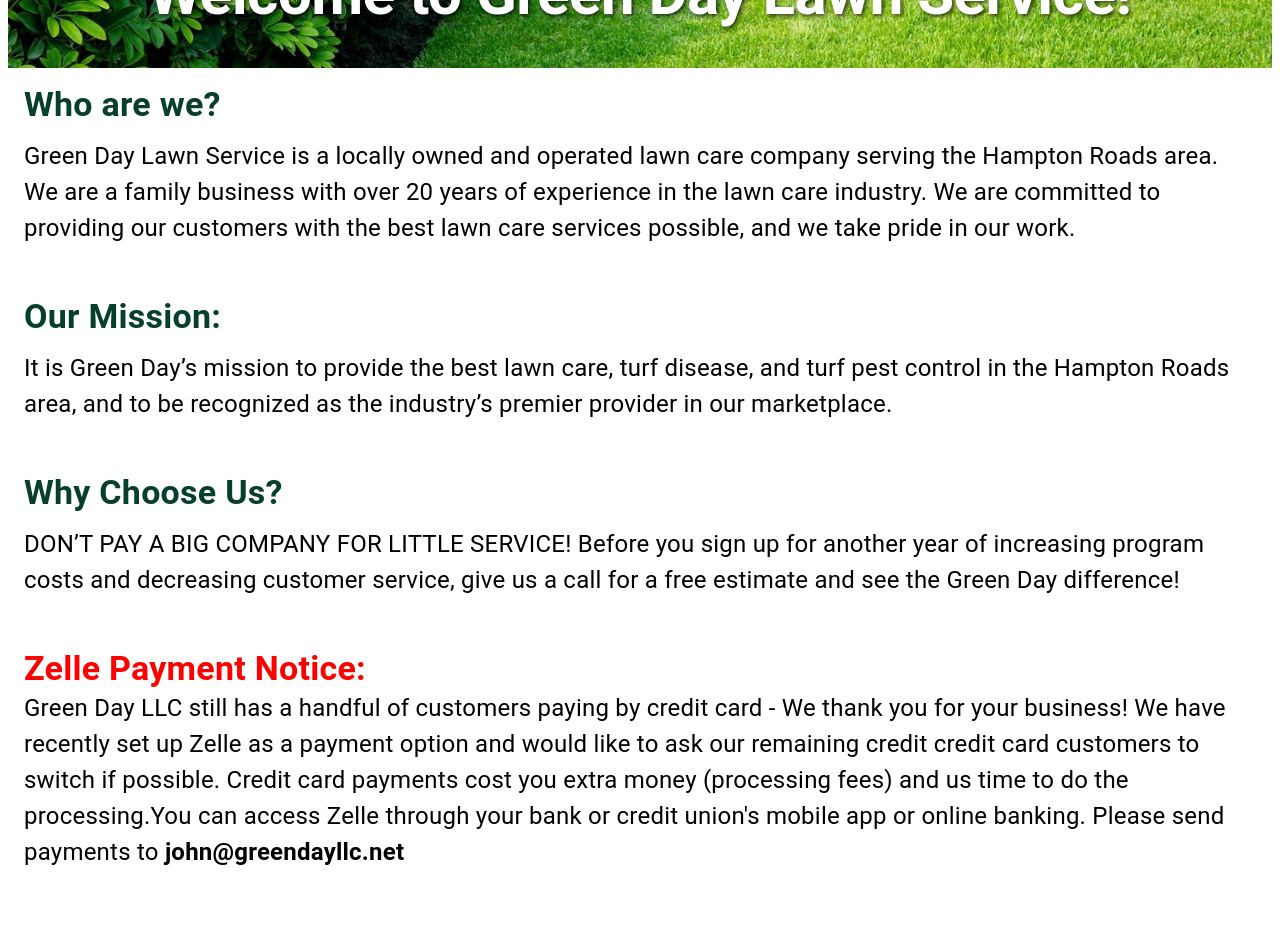
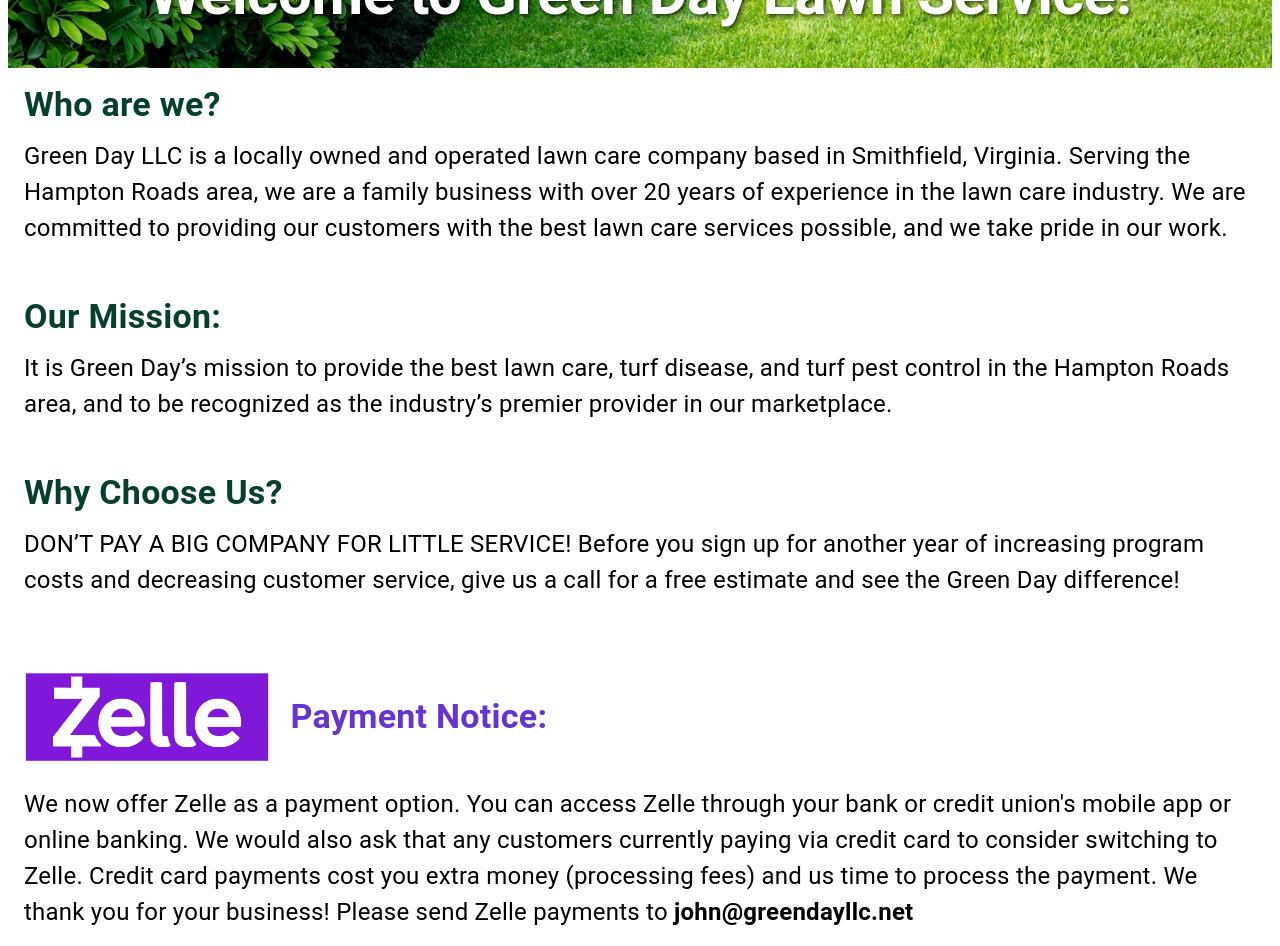
Before and after one commit to RyanS4/GreenDayLLC, a React (Vite) app in the folder green-day-website/: page / in a window 1280 px wide. Shown: the part 180-1126 px from the top of the page. Before the commit the page ends 1066 px from the top, so only its background shows below. Built offline with nearby package versions, Linux system fonts and the light colour scheme.

Commit message:
feat: add zelle logo to homepage

```diff
--- a/green-day-website/src/Pages/Home.jsx
+++ b/green-day-website/src/Pages/Home.jsx
@@ -4,6 +4,7 @@
 import InfoBlock from '../components/InfoBlock';
 import { React } from 'react';
 import home from '../assets/home.jpg';
+import zelle from '../assets/zelle.png';
 
 function Home() {
     return (
@@ -25,15 +26,18 @@
                 Welcome to Green Day Lawn Service!
             </Typography>
             </Box>
-            <InfoBlock title="Who are we?" content="Green Day Lawn Service is a locally owned and operated lawn care company serving the Hampton Roads area. We are a family business with over 20 years of experience in the lawn care industry. We are committed to providing our customers with the best lawn care services possible, and we take pride in our work." />
+            <InfoBlock title="Who are we?" content="Green Day LLC is a locally owned and operated lawn care company based in Smithfield, Virginia. Serving the Hampton Roads area, we are a family business with over 20 years of experience in the lawn care industry. We are committed to providing our customers with the best lawn care services possible, and we take pride in our work." />
             <br />
             <InfoBlock title="Our Mission:" content="It is Green Day’s mission to provide the best lawn care, turf disease, and turf pest control in the Hampton Roads area, and to be recognized as the industry’s premier provider in our marketplace." />
             <br />
             <InfoBlock title="Why Choose Us?" content="DON’T PAY A BIG COMPANY FOR LITTLE SERVICE!  Before you sign up for another year of increasing program costs and decreasing customer service, give us a call for a free estimate and see the Green Day difference!" />
             <br />
             <Box sx={{ margin: 2}} >
-                <Typography variant="h4" component="div" sx={{ color: '#FF0000', fontWeight: 'bold' }}>Zelle Payment Notice:</Typography>
-                <Typography variant="body1" component="div" gutterBottom sx={{ fontSize: '24px' }}>Green Day LLC still has a handful of customers paying by credit card - We thank you for your business! We have recently set up Zelle as a payment option and would like to ask our remaining credit credit card customers to switch if possible. Credit card payments cost you extra money (processing fees) and us time to do the processing.You can access Zelle through your bank or credit union's mobile app or online banking. Please send payments to <strong>john@greendayllc.net</strong></Typography>
+                {// same line zelle image and payment notice
+                }
+                <img src={zelle} alt="Zelle" style={{ width: '20%', marginRight: '20px', display: 'inline-block', verticalAlign: 'middle' }} />
+                <Typography variant="h4" component="div" sx={{ color: '#6534D1', fontWeight: 'bold', display: 'inline-block', verticalAlign: 'middle' }}> Payment Notice:</Typography>
+                <Typography variant="body1" component="div" gutterBottom sx={{ fontSize: '24px' }}>We now offer Zelle as a payment option. You can access Zelle through your bank or credit union's mobile app or online banking. We would also ask that any customers currently paying via credit card to consider switching to Zelle. Credit card payments cost you extra money (processing fees) and us time to process the payment. We thank you for your business! Please send Zelle payments to <strong>john@greendayllc.net</strong></Typography>
             </Box>
         </Box>
     );
--- a/green-day-website/src/Pages/LawnPrograms.jsx
+++ b/green-day-website/src/Pages/LawnPrograms.jsx
@@ -9,7 +9,7 @@
         <Box sx={{ flexGrow: 1 }}>
             <NavBar />
             <PageHeader title="Lawn Programs" />
-            <Typography sx={{ padding: 2, fontSize: '25px' }} align="center">We offer a 7 step lawn care program to best maintain your lawn throughout the different stages of the year</Typography>
+            <Typography sx={{ padding: 2, fontSize: '25px' }} align="center">We offer a 7 step lawn care program to best maintain your lawn throughout the year</Typography>
             <hr />
             <Box sx={{display: 'flex', width: '100%',}}>
                 <Box sx={{flex: 1, p: 2, display: 'flex', flexDirection: 'column'}}>
```
Also changed, not shown: green-day-website/src/assets/zelle.png (added).
